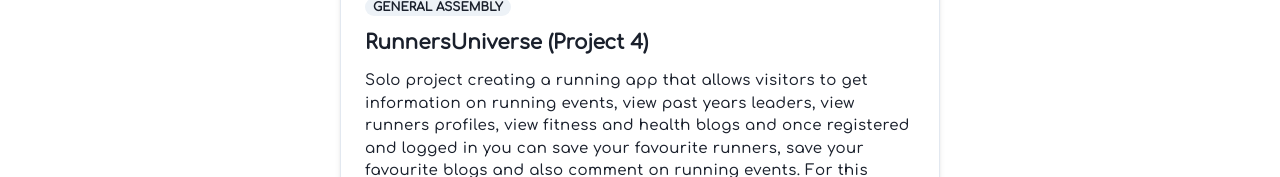
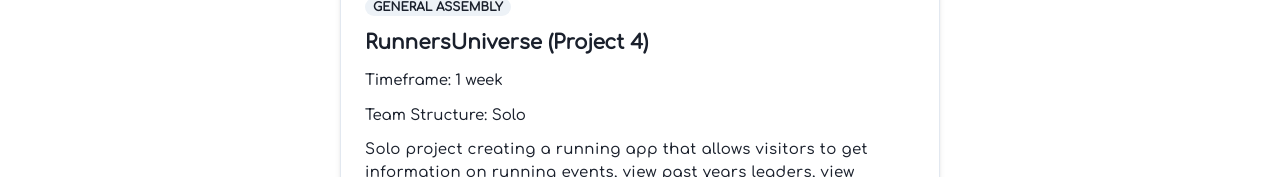
Before and after one commit to thisisgurpal/portfolio, a React (Create React App) app: page /projects in a window 1280 px wide. Shown: the part 542-719 px from the top of the page. Built offline with nearby package versions, Linux system fonts and the light colour scheme.

Commit message:
more styling

```diff
--- a/src/components/Projects.js
+++ b/src/components/Projects.js
@@ -12,6 +12,8 @@
     live: 'https://runnersuniverse.herokuapp.com/',
     github: 'https://github.com/thisisgurpal/run_results_app',
     description: 'Solo project creating a running app that allows visitors to get information on running events, view past years leaders, view runners profiles, view fitness and health blogs and once registered and logged in you can save your favourite runners, save your favourite blogs and also comment on running events. For this project I built the back end which included making my own API, I also designed and developed the front end. This was done using PostgreSQL, Python, TablePlus, React.',
+    timeframe: '1 week',
+    teamstructure: 'Solo',
   },
   {
     company: 'General Assembly',
@@ -21,6 +23,8 @@
     live: 'https://tiny-habits-sei61.herokuapp.com/',
     github: 'https://github.com/thisisgurpal/Tiny-Habits',
     description: 'Developed a habit app that allows you to join upcoming 30 day habit challenges using React, Node JS, Express JS and MongoDB (MERN stack). You will be able to register, create a profile, join events, post your completed habits, comment on events and like events. My main responsibilities were to help build the back end, bug fixing, designing the front end profile page pages for the users, adding the completed habits feed, ensuring you are able to edit and delete where necessary and also seeding the users.',
+    timeframe: '1 week',
+    teamstructure: 'Group',
   },
   {
     company: 'General Assembly',
@@ -30,6 +34,8 @@
     live: 'https://reciplease-thisisgurpal.netlify.app/',
     github: 'https://github.com/thisisgurpal/food-api',
     description: 'Built an app using JavaScript and React that allows you to search for your desired food and see how it’s made including details about measurements and ingredients. This project was paired programming for 48 hours. I was responsible for ensuring that the back end was correctly retrieving information from an external API, designing the home page, designing the individual recipe pages and also building the filter functions to choose a recipe.',
+    timeframe: '2 days',
+    teamstructure: 'Pair',
   },
   {
     company: 'General Assembly',
@@ -39,6 +45,8 @@
     live: 'https://thisisgurpal.github.io/pacman/',
     github: 'https://github.com/thisisgurpal/pacman',
     description: 'Solo project building a childhood favourite game, Pacman. This project was over the duration of a week using JavaScript, HTML and CSS. The game has two different maps, the ability to go to the next level, and all other characteristics of the Pacman game.',
+    timeframe: '1 week',
+    teamstructure: 'Solo',
   },]
 
   return (
@@ -63,6 +71,22 @@
               isTruncated
             >
               {project.name}
+            </Box>
+            <Box
+              mt='3'
+              fontSize={{ base: '10px', sm: '12px', md: '15px' }}
+              lineHeight='tight'
+              isTruncated
+            >
+              Timeframe: {project.timeframe}
+            </Box>
+            <Box
+              mt='3'
+              fontSize={{ base: '10px', sm: '12px', md: '15px' }}
+              lineHeight='tight'
+              isTruncated
+            >
+              Team Structure: {project.teamstructure}
             </Box>
             <Box
               mt='3'
```
